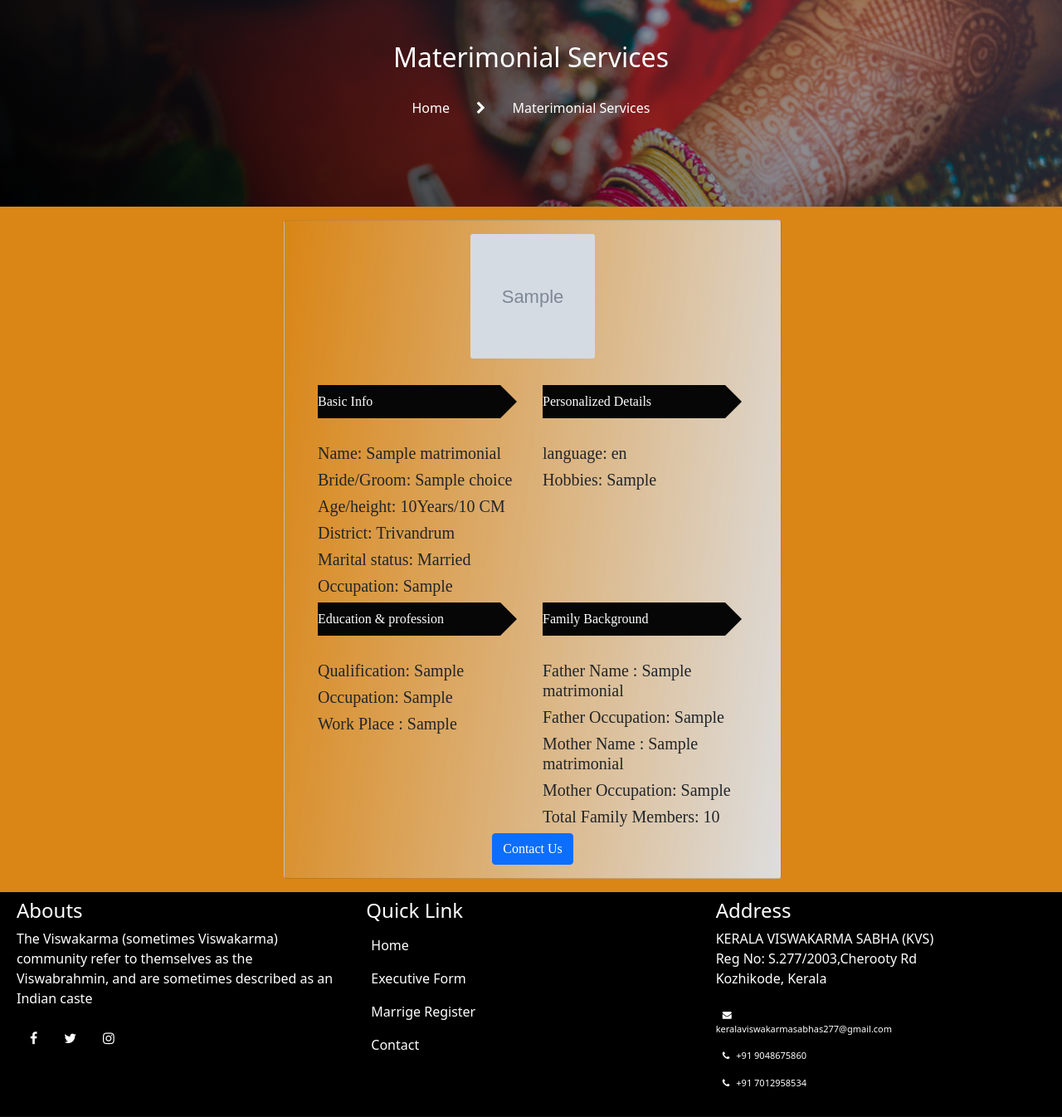
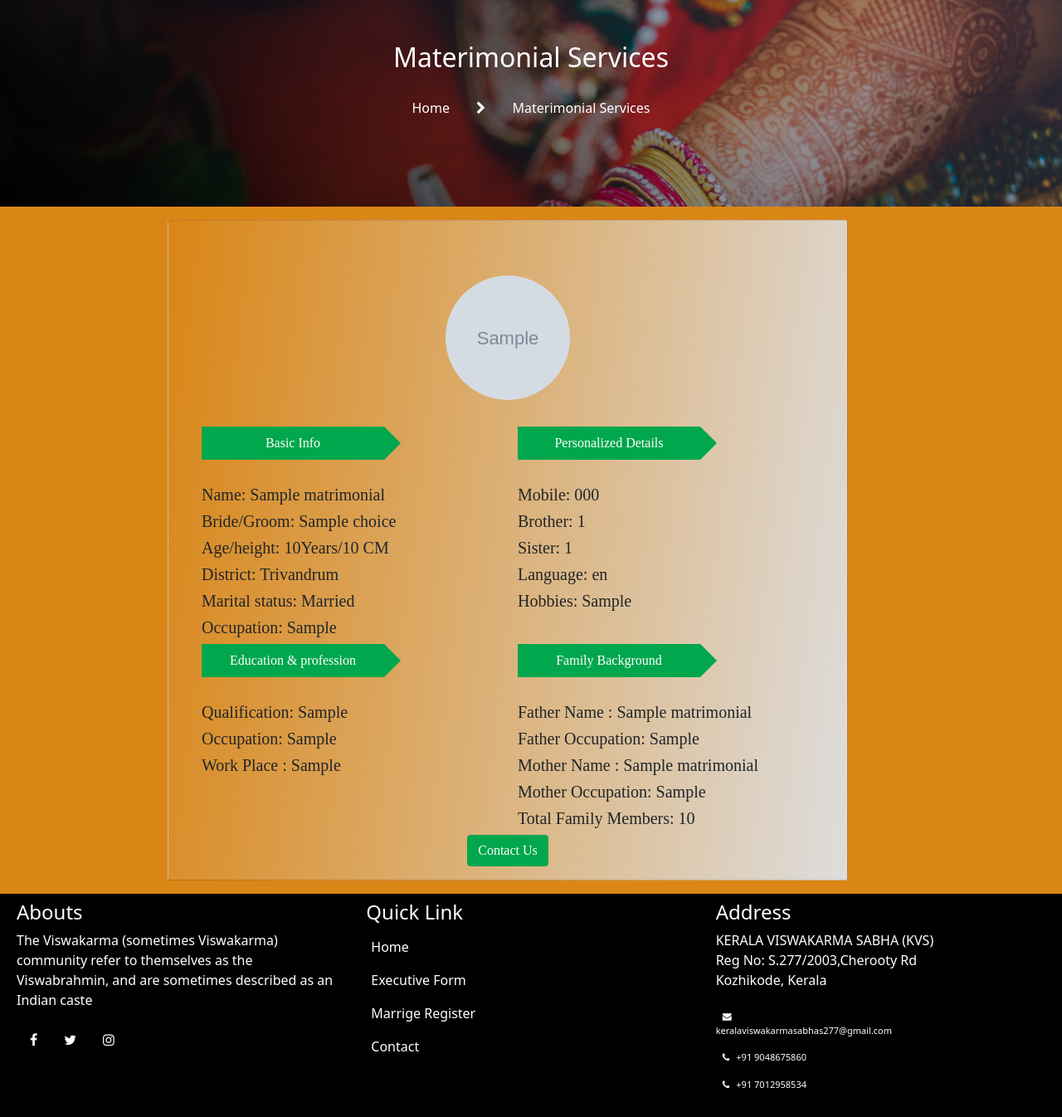
Before and after one commit to MidhunBabu01/kvs_matrimonial_prjt, a Django app: page /profile-details/1 in a window 1280 px wide. Shown: the part 93-1439 px from the top of the page at 83% size. Run offline with Django 4.2, Linux system fonts and the light colour scheme; a user stored in the database is signed in; tables that the repository leaves empty hold one stand-in row (values such as "Sample post"); grey boxes marked "Sample" are stand-in pictures; some libraries are stand-ins or nearby versions.

Commit message:
style.css changed profile view page mobile added, brother and sister added

```diff
--- a/kvs_matrimonial_project/static/css/style.css
+++ b/kvs_matrimonial_project/static/css/style.css
@@ -37,13 +37,12 @@
   }
  #card-bg {
     background: linear-gradient(277deg, #dddddd, transparent);
-    width:600px;
+    width:820px;
 }
 
 #card_bg
 {
-    margin-left: 260px;
-    margin-right: 260px;
+    margin-left: 120px;
 }
 .floatright
 {
@@ -53,15 +52,19 @@
 {
     background: linear-gradient(277deg, #dddddd, transparent);
 }
-
+.btn-primary
+{
+    background-color: #00a74c !important;
+    border-color: #00a74c !important;
+}
 .arrowBox{
     position: relative;
     width:220px;
-    background: #060606;
+    background: #00a74c;
     height:40px;
     line-height: 40px;
     margin-bottom:30px;
-
+   text-align: center;
     color:#fff;
   }
   .arrow-right:after{
@@ -71,13 +74,15 @@
     top: 0;
     border-top: 20px solid transparent;
     border-bottom: 20px solid transparent;
-    border-left: 20px solid#060606;
+    border-left: 20px solid#00a74c;
 }
 
 .materimonial-img
 {
     width: 150px;
     height: 150px;
+    margin-top: 50px;
+    border-radius: 100%;
 }
 .materimonialservices
 {
@@ -527,11 +532,19 @@ and (max-device-width:360px)
    }
    #card-bg {
 
-    width:280px !important;
+    width:216px !important;
 }
+
 .arrowBox {
-
+    position: relative;
     width: 180px !important;
+    background: #00a74c;
+    height: 40px;
+    line-height: 40px;
+    margin-bottom: 30px;
+    text-align: center;
+    color: #fff;
+    margin-left: -30px !important;
 
 }
 .custom-text2
@@ -582,18 +595,20 @@ and (max-device-width:360px)
 }
 @media only screen
 and (min-device-width: 360px)
-and (max-device-width: 480px)
+and (max-device-width: 420px)
 {
        /* search */
-#form-search
+       .form-search
 {
 
-    margin-left: -29px !important;
-
+    /* margin-left: -29px !important; */
+  float:right !important;
 }
 #fa-search
 {
-    margin-left:4px !important;
+    margin-left:-40px !important;
+    /*background:red !important;*/
+    /*nokia7.2*/
 
 }
 .search-bar {
@@ -659,7 +674,7 @@ and (max-device-width: 480px)
      margin-left: 0px !important;
  }
  .num_rows {
-    width:204px !important;
+    width:249px !important;
  }
  .tb_search {
     float:left !important;
@@ -695,7 +710,7 @@ and (max-device-width: 480px)
     }
     #card-bg {
 
-     width:360px !important;
+     width:340px !important;
  }
  .arrowBox {
 
@@ -750,7 +765,7 @@ and (max-device-width: 480px)
 
 }
 @media only screen
-and (min-device-width: 480px)
+and (min-device-width: 420px)
 and (max-device-width: 540px)
 {
          /* search */
@@ -758,11 +773,14 @@ and (max-device-width: 540px)
 {
 
     margin-left: -52px !important;
+    /*background:blue !important;*/
 
 }
 #fa-search
 {
     margin-left:4px !important;
+
+
 
 }
 .search-bar {
@@ -860,11 +878,11 @@ margin-top: -52px !important;
 }
 #card-bg {
 
- width:500px !important;
+ width:430px !important;
 }
 .arrowBox {
 
- width: 410px !important;
+ width: 356px !important;
 
 }
 .custom-text2
@@ -922,6 +940,7 @@ and (min-device-width:540px)
 and (max-device-width:720px)
 {
 
+
  /* header and footer */
  .navbar-brand
  {
@@ -965,6 +984,7 @@ and (max-device-width:720px)
 .tb_search {
 float: right;
 margin-top: -39px !important;
+
 }
 /* taluk.html */
 .tb_search_taluk
--- a/kvs_matrimonial_project/templates/viewprofile.html
+++ b/kvs_matrimonial_project/templates/viewprofile.html
@@ -194,8 +194,12 @@
 
                                                       <!-- personal -->
                                                 <div href="#" class="arrowBox arrow-right custom-text2">Personalized Details</div>
-
-                                                      <h5 class="custom-text ">language: {{i.languages}}</h5>
+                                                      {% if user.is_authenticated %}
+                                                      <h5 class="custom-text ">Mobile: {{i.phone}}</h5>
+                                                      {% endif %}
+                                                      <h5 class="custom-text ">Brother: {{i.brother}}</h5>
+                                                      <h5 class="custom-text ">Sister: {{i.sister}}</h5>
+                                                      <h5 class="custom-text ">Language: {{i.languages}}</h5>
                                                       <h5 class="custom-text ">Hobbies: {{i.hobbies}}</h5>
 
 
```
